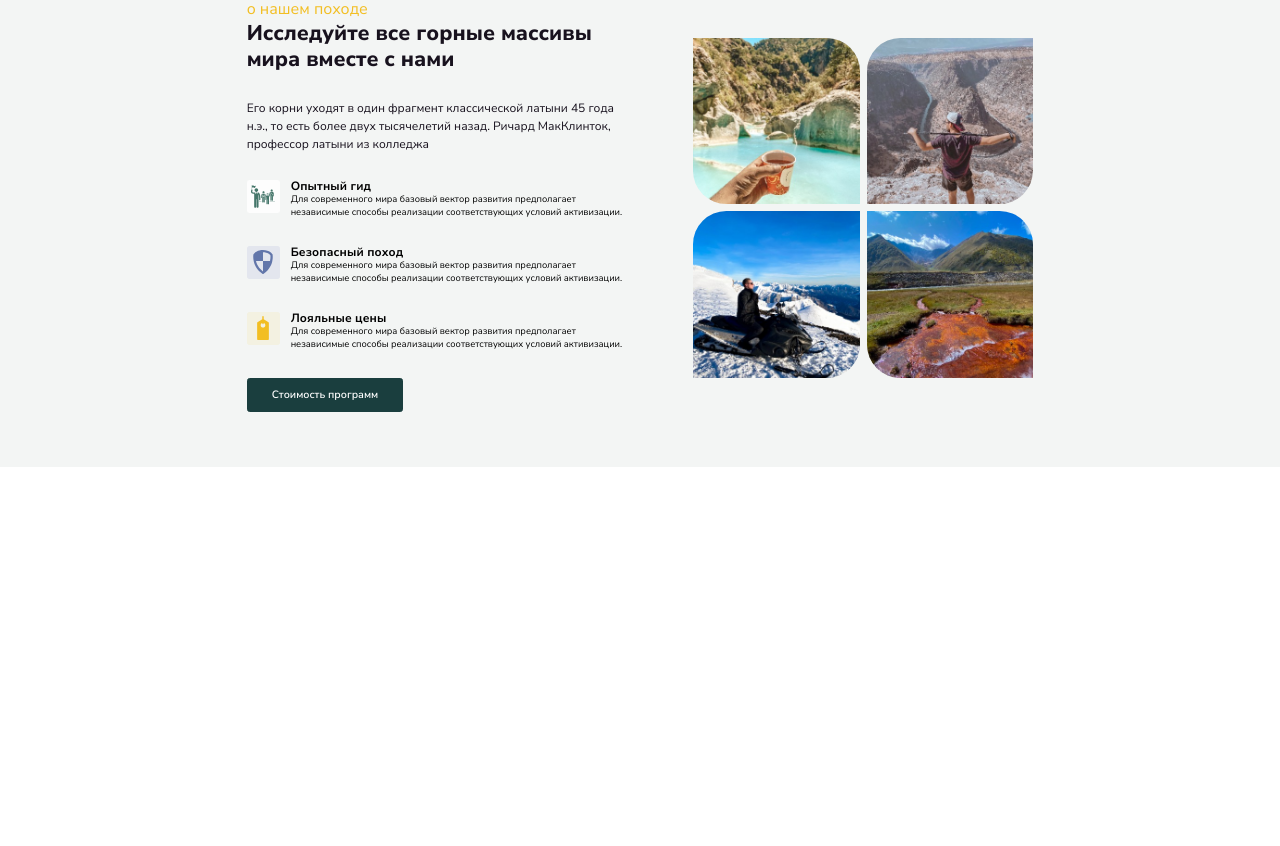
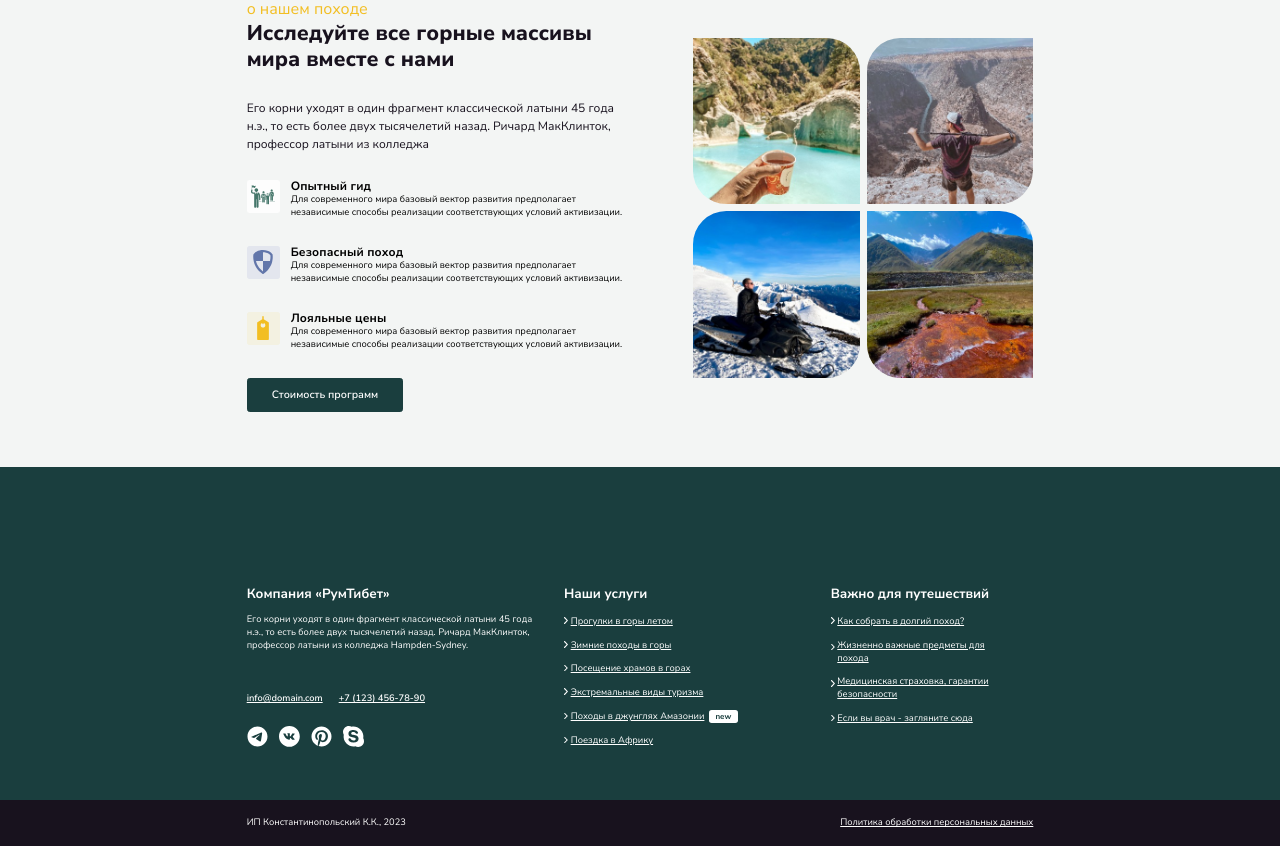
Before and after one commit to SavchenkoVolodymyr/rumtibet, a website: page src/index.html in a window 1280 px wide. Shown: the part 1192-2038 px from the top of the page. Before the commit the page ends 1659 px from the top, so only its background shows below. Drawn offline with nearby package versions, Linux system fonts and the light colour scheme; files that its build step writes are made by us from their sources.

Commit message:
feat footer resp

```diff
--- a/src/index.html
+++ b/src/index.html
@@ -22,7 +22,7 @@
 				<!-- @@include('./html/bloks/photo_gallery.html') -->
 				<!-- @@include('./html/bloks/subscription.html') -->
 			</main>
-			<!-- @@include('./html/footer.html') -->
+			@@include('./html/footer.html')
 		</div>
 		<script src="js/script.min.js"></script>
 	</body>
--- a/src/scss/blocks/_footer.scss
+++ b/src/scss/blocks/_footer.scss
@@ -3,11 +3,25 @@
 	background-color: $color_accent;
 }
 .footer__in {
-	padding-top: 17.8rem;
+	@include bp($point_2, min){
+		padding-top: 17.8rem;
+	}
+	@include bp($point_3){
+		padding-top: 5rem;
+		display: flex;
+		flex-direction: column;
+		align-items: center;
+	}
 }
 .footer__top {
 	display: flex;
 	margin-bottom: 8rem;
+	@include bp($point_3){
+		flex-direction: column;
+		row-gap: 5rem;
+		max-width: 35.8rem;
+		align-items: start;
+	}
 }
 .footer__top_column:not(:last-child) {
 	padding-right: 2rem;
@@ -28,9 +42,14 @@
 	color: $color_white;
 }
 .about_the_company__descr {
-	max-width: 45.6rem;
 	flex-grow: 1;
 	color: $color_white;
+	@include bp($point_2, min){
+	max-width: 45.6rem;
+	}
+	@include bp_min-max($point_4 ,$point_3){
+		max-width: 35.8rem;
+	}
 }
 .about_the_company__contact {
 	display: flex;
@@ -51,8 +70,8 @@
 }
 .about_the_company__pic {
 	display: block;
-	width: 2.7rem;
-	height: 2.7rem;
+	width: 3.2rem;
+	height: 3.2rem;
 	.about_the_company__ico {
 		@extend %contain_img;
 	}
@@ -104,13 +123,18 @@
     position: relative;
     display: flex;
     align-items: center;
-    justify-content: space-between;
     padding: 2.4rem 0;
+	@include bp($point_2, min){
+	justify-content: space-between;
+	}
+	@include bp($point_3){
+		flex-direction: column;
+	}
 }
 .footer__bottom::after{
 content: '';
 position: absolute;
-width: 200%;
+width: 400%;
 height: 100%;
 top: 0;
 left: 50%;
```
